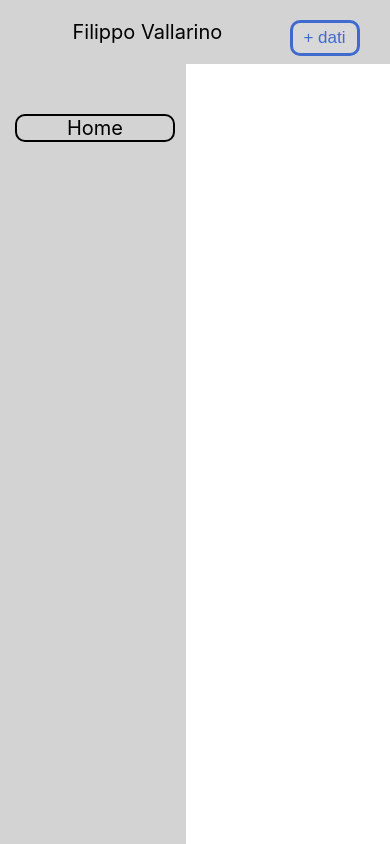
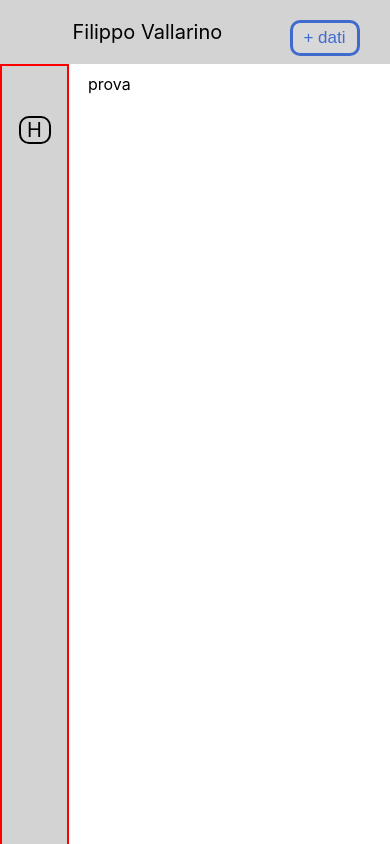
Before and after one commit to Dagon-n/React_rimborsoSpese, a React (Create React App) app: page / in a window 390 px wide. Built offline with nearby package versions, Linux system fonts and the light colour scheme.

Commit message:
ritorno display precedente

```diff
--- a/src/Components/Header/Header.css
+++ b/src/Components/Header/Header.css
@@ -2,5 +2,8 @@
     font-size: 20px;
     background-color: lightgray;
     padding: 20px;
-    position: static;
+
+    position: -webkit-sticky;
+    position: sticky;
+    top: 0;
 }
--- a/src/Components/MainScreen/mainScreen.css
+++ b/src/Components/MainScreen/mainScreen.css
@@ -0,0 +1,5 @@
+.mainScreen {
+    display: block;
+    margin-left: 20%;
+    padding: 10px;
+}
--- a/src/Components/NavMenu/BtnHomepage/BtnHomepage.css
+++ b/src/Components/NavMenu/BtnHomepage/BtnHomepage.css
@@ -10,11 +10,3 @@
     color: white;
     cursor: pointer;
 }
-
-@media (max-width: 450px) {
-
-    .btnHomepage{
-        width: 100%;
-    }
-
-}
--- a/src/Components/NavMenu/BtnHomepage/BtnHomepage.js
+++ b/src/Components/NavMenu/BtnHomepage/BtnHomepage.js
@@ -3,7 +3,7 @@ import './btnHomepage.css';
 export default function BtnHomepage() {
 
     return(
-        <li className='btnHomepage'> Home </li>
+        <li className='btnHomepage'>H</li>
     );
 
 }
--- a/src/Components/NavMenu/NavMenu.css
+++ b/src/Components/NavMenu/NavMenu.css
@@ -5,19 +5,11 @@
     overflow-x: hidden;
     font-size: 20px;
     text-align: center;
-    width: 10%;
+    width: 9%;
     height: 100vh;
     list-style-type: none;
     margin: 0;
     padding: 50px 15px;
     background-color: lightgray;
-    /* border: solid 2px red; */
+    border: solid 2px red;
 }
-
-@media (max-width: 450px) {
-
-    .navMenu{
-        width: 40%;
-    }
-
-}
```
